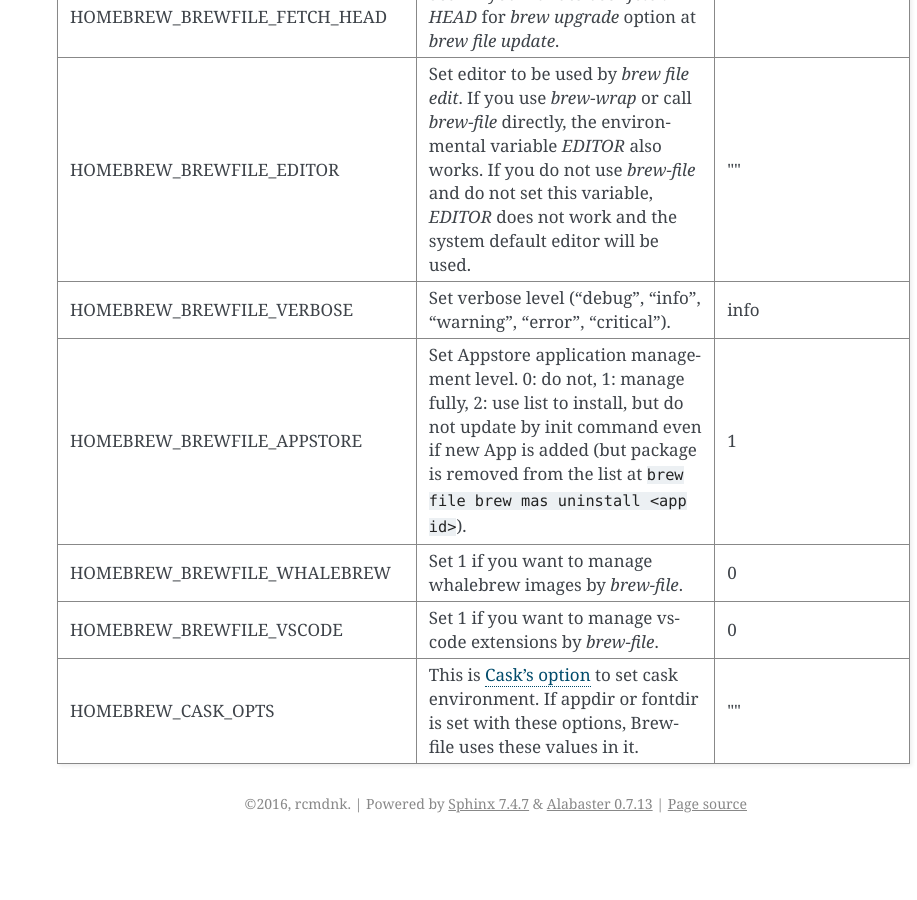
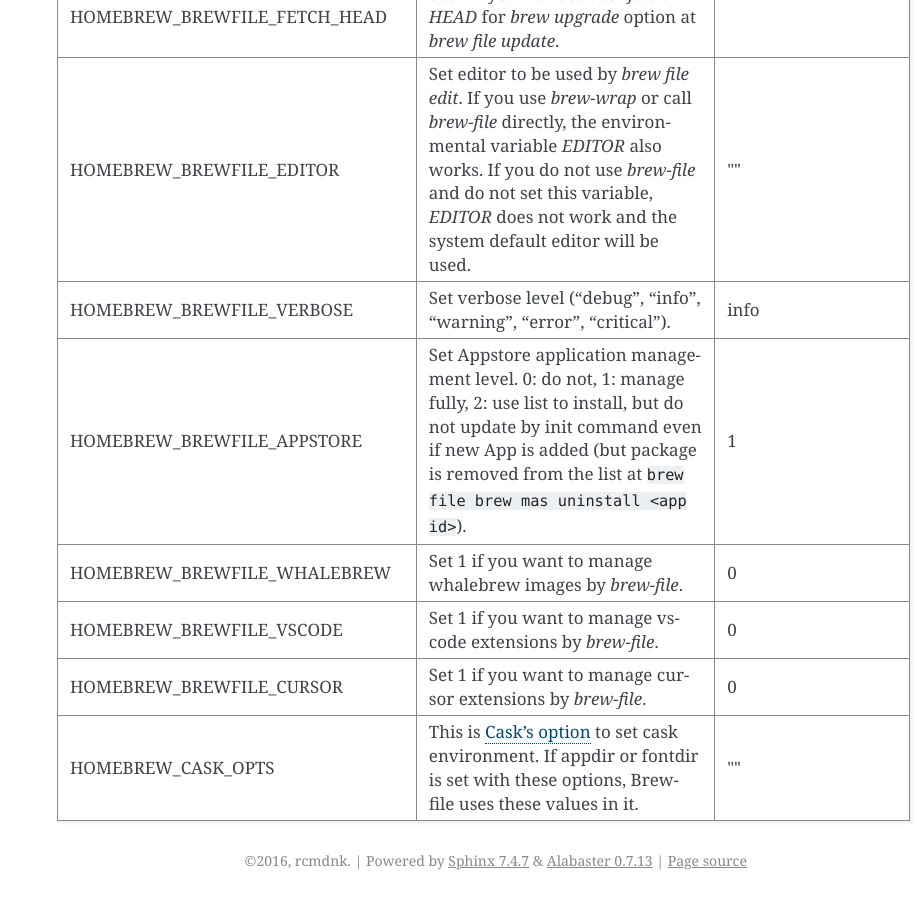
Before and after one commit to rcmdnk/homebrew-file, a Sphinx documentation site: the page built from docs/settings.rst, in a window 1280 px wide and 900 px high, scrolled down 986 px. Shown: the whole window, without its empty margins (363-1280 px from the left). Built offline with Sphinx 7.4.7, drawn with Linux system fonts in a browser that asks for light colours; before the commit the page ends 1829 px from its top, so only the background shows below that.

Commit message:
docs: add HOMEBREW_BREWFILE_CURSOR setting documentation

```diff
--- a/docs/settings.rst
+++ b/docs/settings.rst
@@ -18,4 +18,5 @@ Following environmental variables can be used.
    HOMEBREW_BREWFILE_APPSTORE     | Set Appstore application management level. 0: do not, 1: manage fully, 2: use list to install, but do not update by init command even if new App is added (but package is removed from the list at ``brew file brew mas uninstall <app id>``).| 1
    HOMEBREW_BREWFILE_WHALEBREW    | Set 1 if you want to manage whalebrew images by `brew-file`.| 0
    HOMEBREW_BREWFILE_VSCODE       | Set 1 if you want to manage vscode extensions by `brew-file`.| 0
+   HOMEBREW_BREWFILE_CURSOR       | Set 1 if you want to manage cursor extensions by `brew-file`.| 0
    HOMEBREW_CASK_OPTS             | This is `Cask's option <https://github.com/homebrew/homebrew-cask/blob/master/USAGE.md>`_ to set cask environment. If appdir or fontdir is set with these options, Brew-file uses these values in it. | \"\"
```
